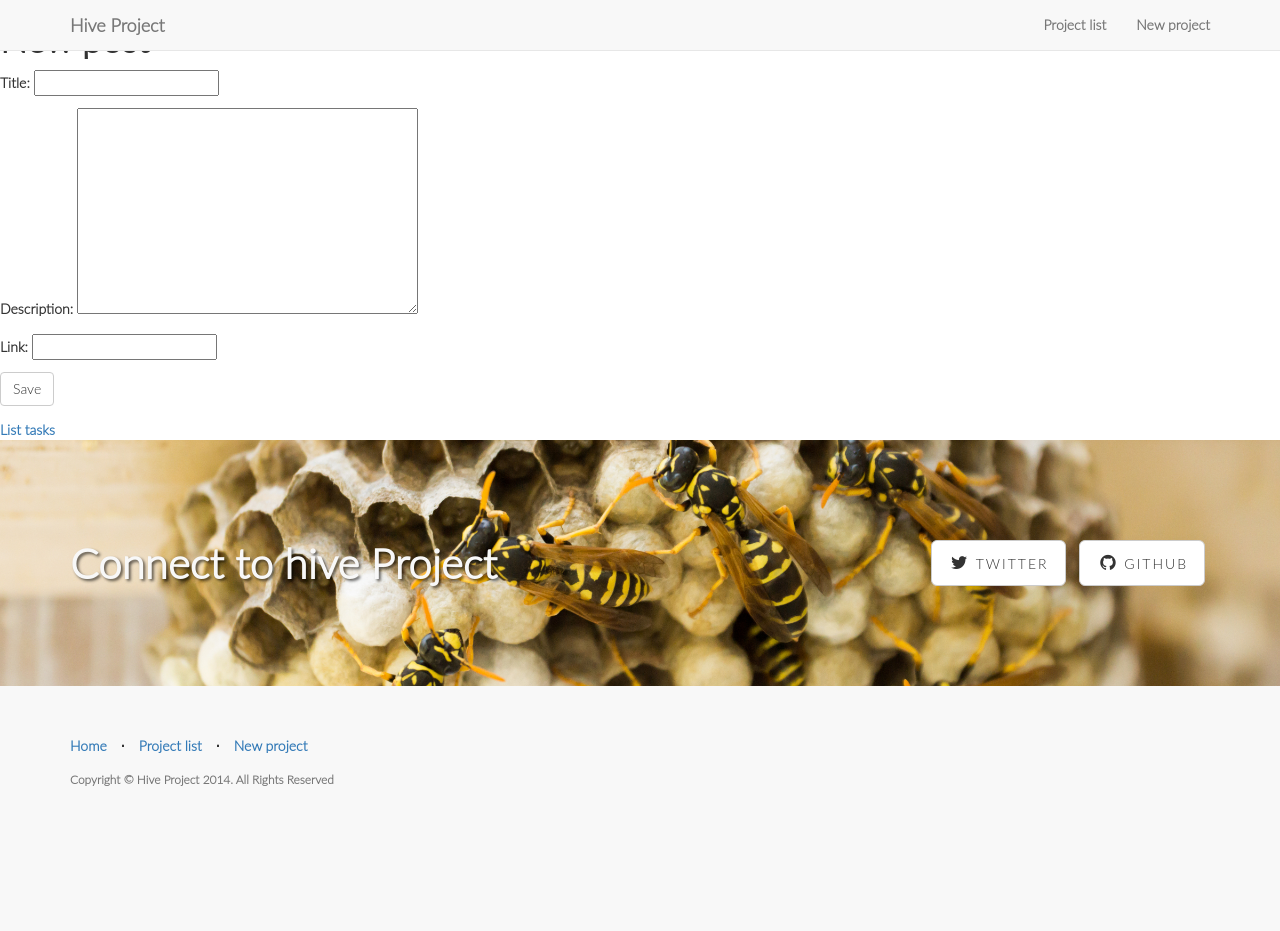
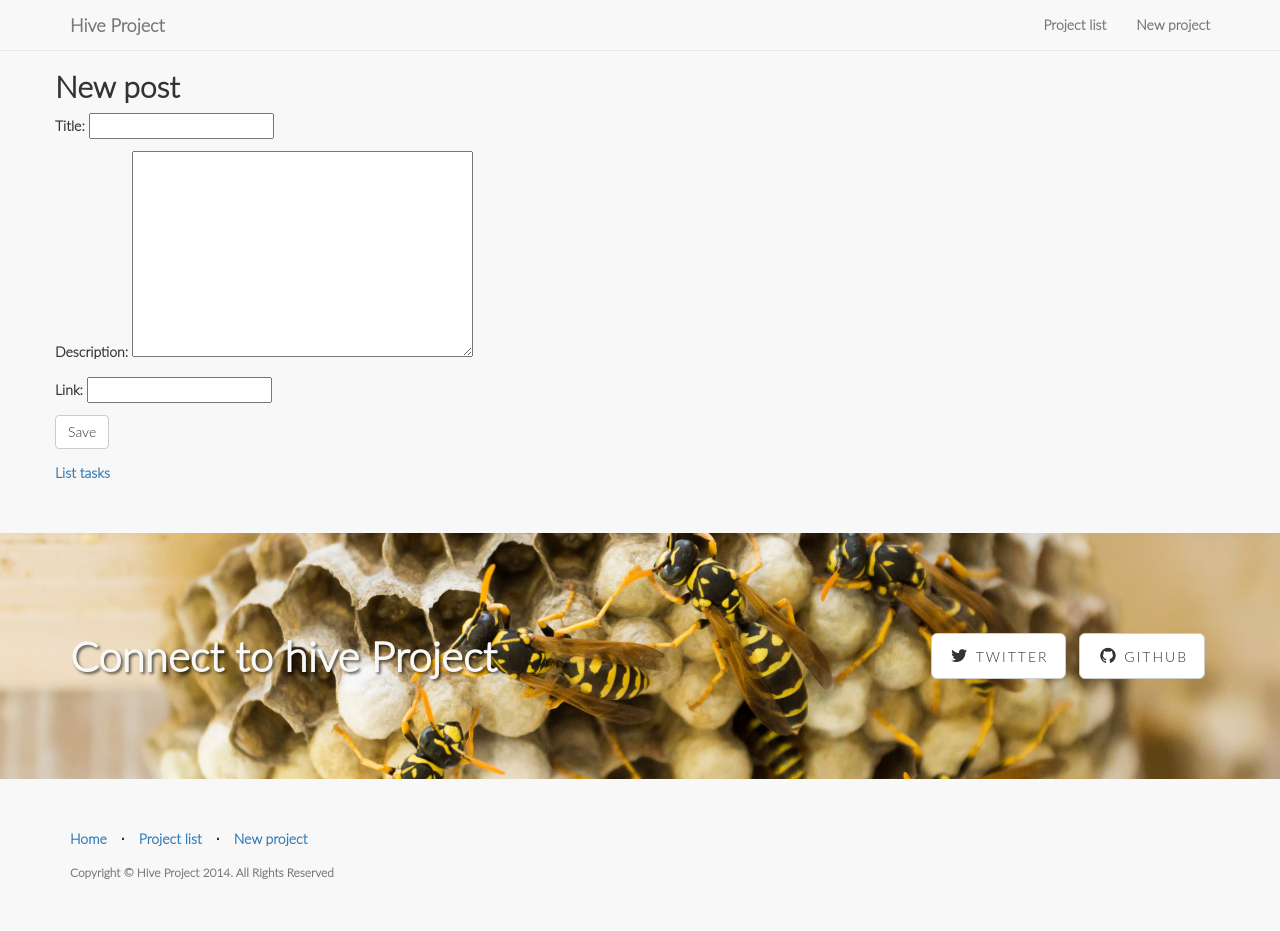
Before and after one commit to dockerparis/Hive, a Django app: page /task/ in a window 1280 px wide. Before the commit the page ends 786 px from the top, so only its background shows below. Run offline with Django 3.2, Linux system fonts and the light colour scheme; some libraries are stand-ins or nearby versions.

Commit message:
update create task

```diff
--- a/doct/app/templates/create_task.html
+++ b/doct/app/templates/create_task.html
@@ -2,11 +2,17 @@
 {% extends 'template_base.html' %}
 
 {% block content %}
-    <h1>New post</h1>
+    <div class="content-section-a">
+        <div class="container">
+            <div class="row">
+                <h2>New post</h2>
                 <form method="POST" class="post-form">
                     {% csrf_token %}
                     {{ form.as_p }}
                     <button type="submit" class="save btn btn-default">Save</button>
                 </form>
                 <a href="/list/">List tasks</a>
+            </div>
+        </div>
+    </div>
 {% endblock content %}
--- a/doct/app/templates/show_task.html
+++ b/doct/app/templates/show_task.html
@@ -1,7 +1,7 @@
 
 {% extends 'template_base.html' %}
 
-{% endblock content %}
+{% block content %}
     <div class="content-section-a">
         <div class="container">
             <div class="row">
```
Lines whose indentation alone changed are shown as unchanged.
